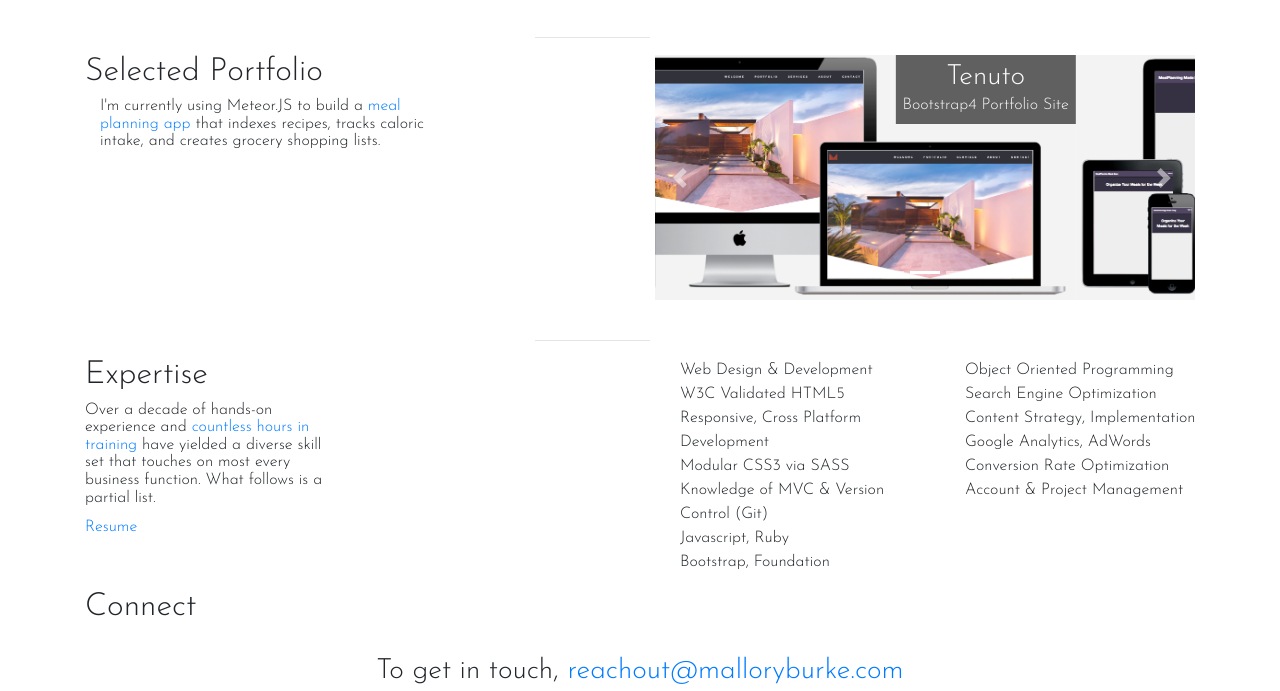
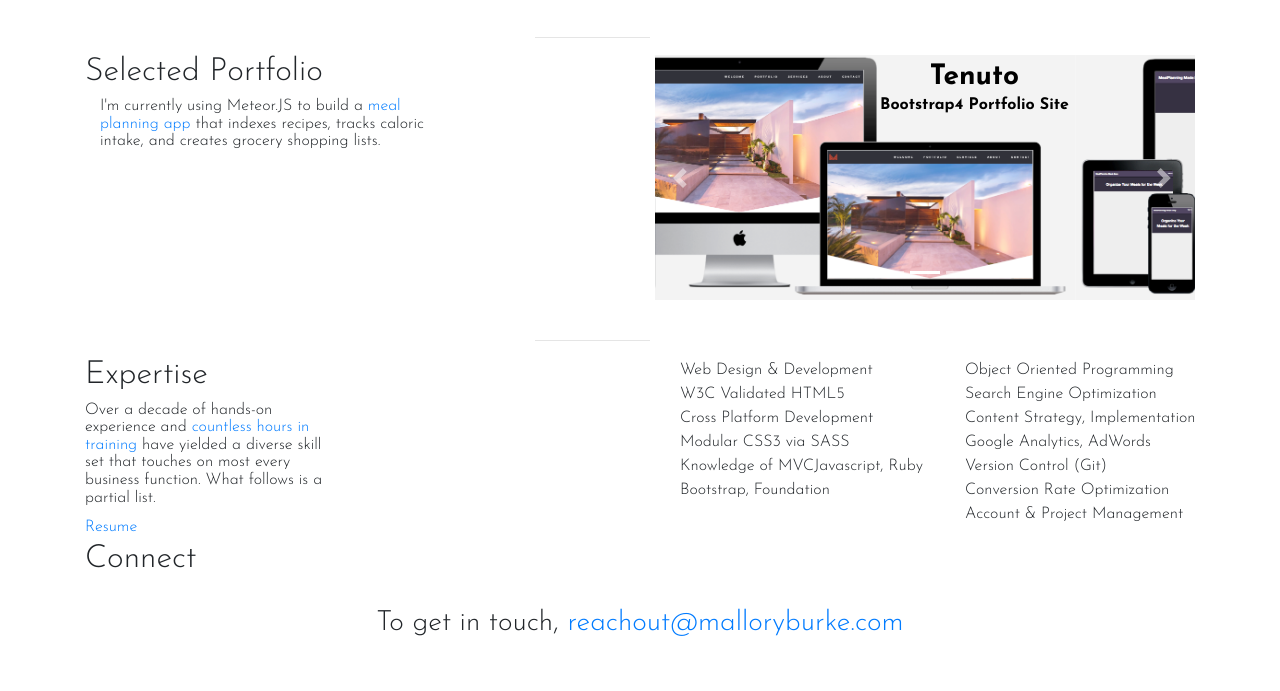
Before and after one commit to malloryporche/dev, a plain HTML site: page index.html in a window 1280 px wide. Shown: the part 1354-2045 px from the top of the page. Drawn offline with nearby package versions, Linux system fonts and the light colour scheme.

Commit message:
Finalized caption styling

```diff
--- a/index.html
+++ b/index.html
@@ -130,7 +130,7 @@
 			<img class="d-block w-100" src="imgs/quotegen-mockups.png" alt="Quote Generating App">
 			<div class="carousel-caption d-none d-md-block">
 				<h3>Code Camp Project</h3>
-				<p>JS powered Quote Generator</p>
+				<p>Simple Quote Generator</p>
 			</div>
 		</a>
     </div>
@@ -169,9 +169,9 @@
 <ul class="row">
 	<li>Web Design &amp; Development</li>
 	<li>W3C Validated HTML5</li>
-	<li>Responsive, Cross Platform Development</li>
+	<li>Cross Platform Development</li>
 	<li>Modular CSS3 via SASS</li>
-	<li>Knowledge of MVC &amp; Version Control (Git)</li>
+	<li>Knowledge of MVC</li>
 	<li>Javascript, Ruby</li>
 	<li>Bootstrap, Foundation</li>
 </ul>
@@ -183,6 +183,7 @@
 	<li>Search Engine Optimization</li>
 	<li>Content Strategy, Implementation</li>
 	<li>Google Analytics, AdWords</li>
+	<li>Version Control (Git)</li>
 	<li>Conversion Rate Optimization</li>
 	<li>Account &amp; Project Management</li>
 </ul>
--- a/scss/styles.scss
+++ b/scss/styles.scss
@@ -41,8 +41,6 @@ header #splash {
 
 /* Carousel Styling */
 div.carousel-caption {
-  background-color: #000;
-  opacity: .6;
   top: 0;
   bottom: unset;
   padding: 7px;
@@ -50,6 +48,8 @@ div.carousel-caption {
   left: unset;
   h3, p {
     margin: 0;
+    color: black;
+    font-weight: bold;
   }
 }
 
```
Also changed, not shown: css/styles.css, 1 other file.
